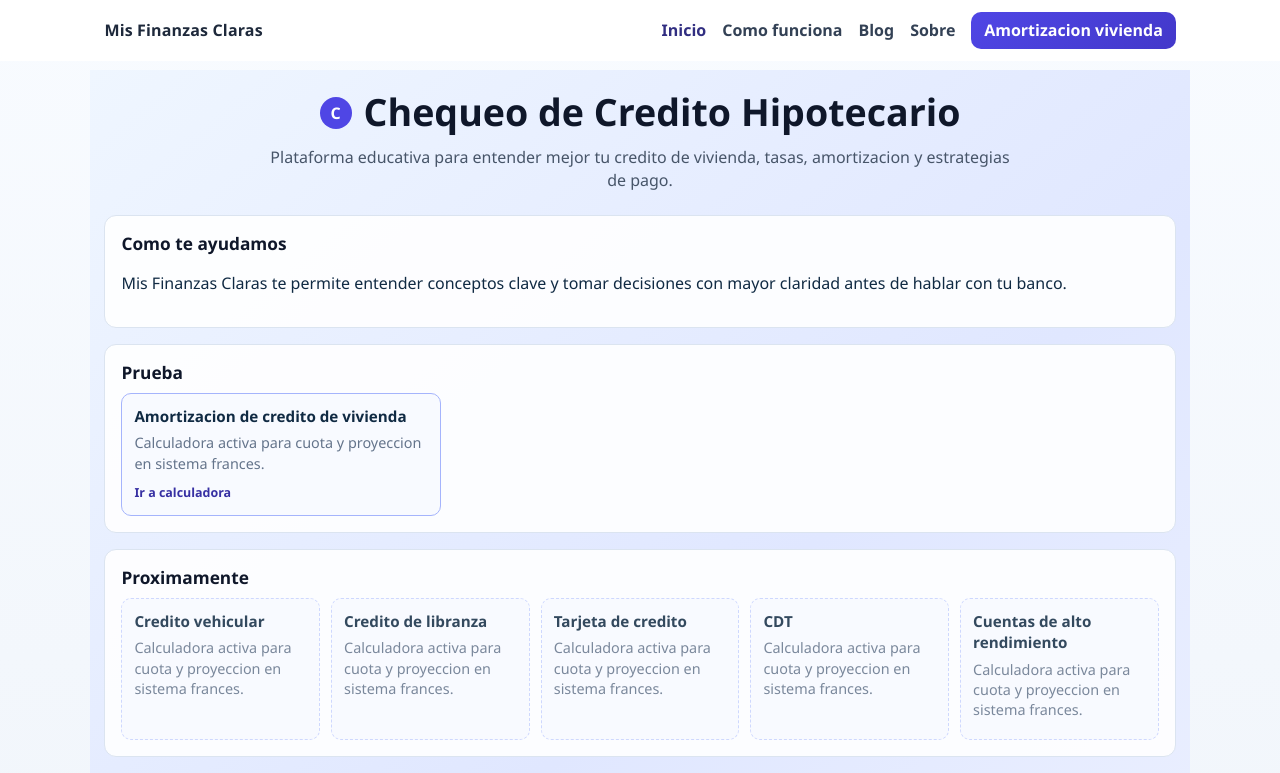
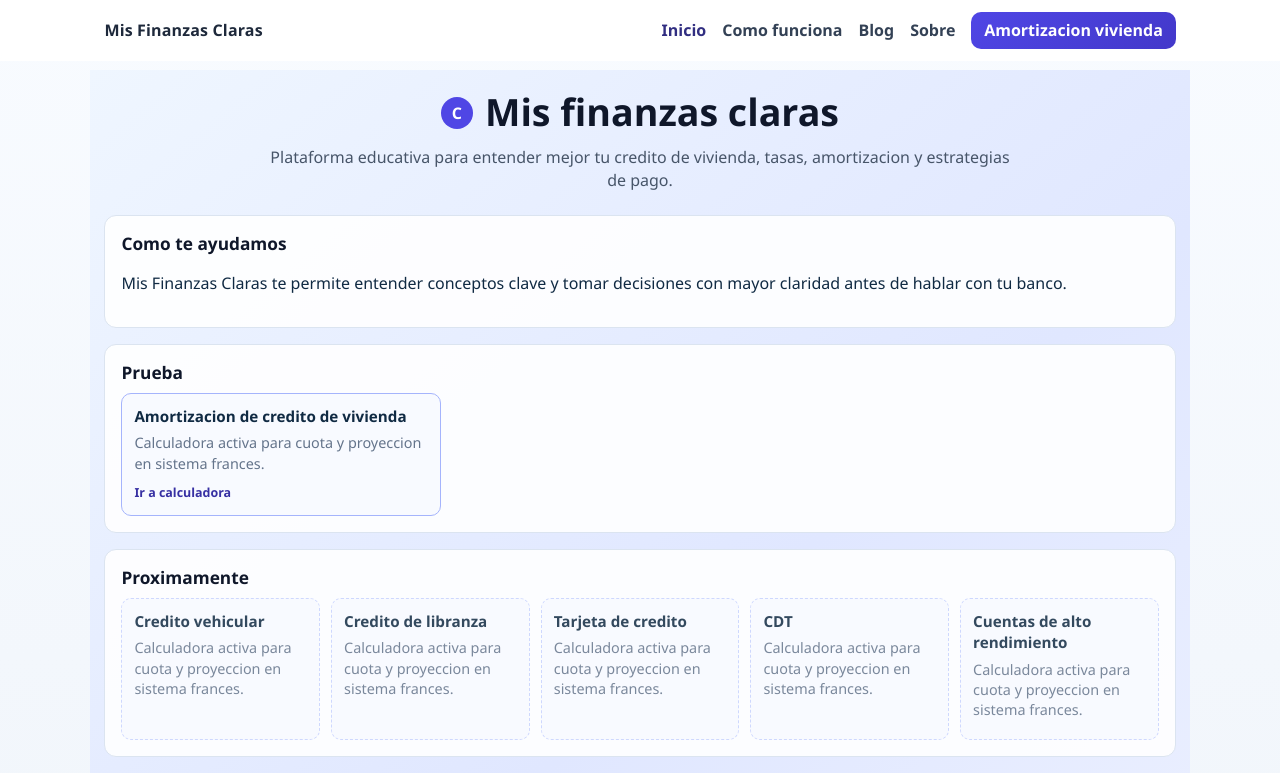
Before and after one commit to fazd/chequeo-cuota, a React (Vite) app: page / in a window 1280 px wide. Shown: the top 773 px of the page. Built offline with nearby package versions, Linux system fonts and the light colour scheme; no server answers.

Commit message:
agregar footer, banner y varias cosas mas

```diff
--- a/src/presentation/pages/Home.tsx
+++ b/src/presentation/pages/Home.tsx
@@ -19,7 +19,7 @@ export function Home() {
           <div className="hero-icon" aria-hidden>
             C
           </div>
-          <h1 className="title">Chequeo de Credito Hipotecario</h1>
+          <h1 className="title">Mis finanzas claras</h1>
         </div>
 
         <p className="subtitle">
```
